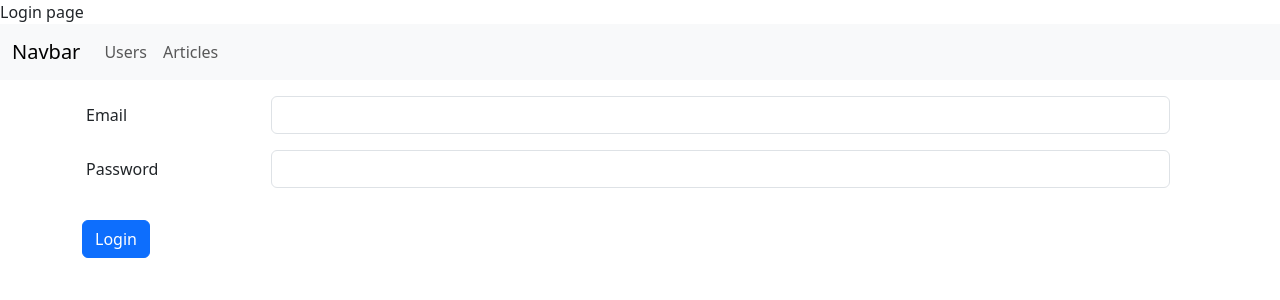
After one commit to Donvik1976/Flask, a Flask app: page /login in a window 1280 px wide. The commit adds this page. Shown: the top 300 px of the page. Run offline with Flask 3, Linux system fonts and the light colour scheme; some libraries are stand-ins or nearby versions.

Commit message:
lesson_3 Tasks completed

```diff
--- a/blog/app.py
+++ b/blog/app.py
@@ -1,11 +1,33 @@
-from flask import Flask
+from flask import Flask, redirect, url_for
+from flask_login import LoginManager
+from flask_sqlalchemy import SQLAlchemy
 
 from blog.article.views import article
+from blog.auth.views import auth
 from blog.user.views import user
+from blog.config import DevelopmentConfig
+
+db = SQLAlchemy()
+login_manager = LoginManager()
 
 
 def create_app() -> Flask:
     app = Flask(__name__)
+    app.config['SECRET_KEY'] = 'w3j&!3h0gzwtbf_jvy1byga*u9-*6xtznn0)&y(*a)yg*$k2@='
+    app.config['SQLALCHEMY_TRACK_MODIFICATIONS'] = False
+    app.config['SQLALCHEMY_DATABASE_URI'] = 'sqlite:///db.sqlite'
+
+    db.init_app(app)
+
+    login_manager.login_view = 'auth.login'
+    login_manager.init_app(app)
+
+    from .models import User
+
+    @login_manager.user_loader
+    def load_user(user_id):
+        return User.query.get(int(user_id))
+
     register_blueprints(app)
     return app
 
@@ -13,3 +35,4 @@ def create_app() -> Flask:
 def register_blueprints(app: Flask):
     app.register_blueprint(user)
     app.register_blueprint(article)
+    app.register_blueprint(auth)
--- a/blog/article/views.py
+++ b/blog/article/views.py
@@ -1,4 +1,5 @@
 from flask import Blueprint, render_template, redirect
+from flask_login import login_required
 from werkzeug.exceptions import NotFound
 
 article = Blueprint('article', __name__, url_prefix='/articles', static_folder='../static')
@@ -23,6 +24,7 @@ ARTICLES = {
 
 
 @article.route('/')
+@login_required
 def article_list():
     return render_template(
         'articles/list.html',
@@ -31,6 +33,7 @@ def article_list():
 
 
 @article.route('/<int:pk>')
+@login_required
 def get_article(pk: int):
     try:
         article_name = ARTICLES[pk]
--- /dev/null
+++ b/blog/auth/views.py
@@ -0,0 +1,33 @@
+from flask import Blueprint, render_template, request, flash, redirect, url_for
+from flask_login import logout_user, login_required, login_user
+from werkzeug.security import check_password_hash
+
+auth = Blueprint('auth', __name__,  static_folder='../static')
+
+
+@auth.route('/login', methods=['POST', 'GET'])
+def login():
+    if request.method == "GET":
+        return render_template(
+            'auth/login.html',
+        )
+
+    email = request.form.get('email')
+    password = request.form.get('password')
+
+    from blog.models import User
+
+    user = User.query.filter_by(email=email).first()
+
+    if not user or not check_password_hash(user.password, password):
+        flash("Check your login details")
+        return redirect(url_for('.login'))
+    login_user(user)
+    return redirect(url_for('user.profile', pk=user.id))
+
+
+@auth.route('/logout')
+@login_required
+def logout():
+    logout_user()
+    return redirect(url_for('.login'))
--- a/blog/templates/articles/details.html
+++ b/blog/templates/articles/details.html
@@ -6,7 +6,7 @@
 {% block body %}
     <h1>
         {{ article_name['text'] }}
-        <a href="{{ url_for('user.get_user', pk=article_name['author']) }}">
+        <a href="{{ url_for('user.profile', pk=article_name['author']) }}">
             {{ article_name['author'] }}
         </a>
     </h1>
--- a/blog/templates/articles/list.html
+++ b/blog/templates/articles/list.html
@@ -14,7 +14,7 @@
                             {{ articles[article_id]['title'] }}
                         </a>
 {#                        {{ articles[article_id]['text'] }}#}
-{#                        <a href="{{ url_for('user.get_user', pk=articles[article_id]['author']) }}">#}
+{#                        <a href="{{ url_for('user.profile', pk=articles[article_id]['author']) }}">#}
 {#                            {{ articles[article_id]['author'] }}#}
 {#                        </a>#}
                     </li>
--- /dev/null
+++ b/blog/templates/auth/login.html
@@ -0,0 +1,37 @@
+{% extends 'base.html' %}
+
+
+{% block title %}
+    Login page
+{% endblock %}
+{% block body %}
+    <div class="row">
+        <div class="col">
+            {% with messages = get_flashed_messages() %}
+                {% if messages %}
+                    <div class="alert alert-danger" role="alert">
+                        {{ messages[0] }}
+                    </div>
+                {% endif %}
+            {% endwith %}
+            <form class="row g-3 mt-3" method="post" action="{{ url_for('auth.login') }}">
+                <div class="mb-3 row">
+                    <label for="email" class="col-sm-2 col-form-label">Email</label>
+                    <div class="col-sm-10">
+                        <input type="text" class="form-control" id="email" name="email">
+                    </div>
+                </div>
+                <div class="mb-3 row">
+                    <label for="password" class="col-sm-2 col-form-label">Password</label>
+                    <div class="col-sm-10">
+                        <input type="password" class="form-control" id="password" name="password">
+                    </div>
+                </div>
+                <div class="col-auto">
+                    <button type="submit" class="btn btn-primary mb-3">Login</button>
+                </div>
+            </form>
+        </div>
+    </div>
+
+{% endblock %}
--- a/blog/templates/navbar.html
+++ b/blog/templates/navbar.html
@@ -1,17 +1,23 @@
 <nav class="navbar navbar-expand-lg bg-body-tertiary">
     <div class="container-fluid">
         <a class="navbar-brand" href="#">Navbar</a>
-    <button class="navbar-toggler" type="button" data-bs-toggle="collapse" data-bs-target="#navbarNav" aria-controls="navbarNav" aria-expanded="false" aria-label="Toggle navigation">
+        <button class="navbar-toggler" type="button" data-bs-toggle="collapse" data-bs-target="#navbarNav"
+                aria-controls="navbarNav" aria-expanded="false" aria-label="Toggle navigation">
             <span class="navbar-toggler-icon"></span>
         </button>
         <div class="collapse navbar-collapse" id="navbarNav">
             <ul class="navbar-nav">
                 <li class="nav-item">
-          <a class="nav-link" href="{{ url_for('user.user_list')}}">Users</a>
+                    <a class="nav-link" href="{{ url_for('user.user_list') }}">Users</a>
                 </li>
                 <li class="nav-item">
-          <a class="nav-link" href="{{ url_for('article.article_list')}}">Articles</a>
+                    <a class="nav-link" href="{{ url_for('article.article_list') }}">Articles</a>
                 </li>
+                {% if current_user.is_authenticated %}
+                    <li class="nav-item">
+                        <a class="nav-link" href="{{ url_for('auth.logout') }}">Logout</a>
+                    </li>
+                {% endif %}
             </ul>
         </div>
     </div>
--- a/blog/templates/users/list.html
+++ b/blog/templates/users/list.html
@@ -7,9 +7,9 @@
     <div class="row">
         <div class="col">
             <h1>Users:</h1>
-            {% for user_id in users %}
+            {% for user in users %}
                 <ul>
-                    <li><a href="{{ url_for('user.get_user', pk=user_id) }}">{{ users[user_id] }}</a></li>
+                    <li><a href="{{ url_for('user.profile', pk=user.id) }}">{{ user.username }}</a></li>
                 </ul>
             {% endfor %}
         </div>
--- a/blog/templates/users/details.html
+++ b/blog/templates/users/profile.html
@@ -5,6 +5,6 @@
 {% endblock %}
 {% block body %}
     <h1>
-        {{ user_name }}
+        {{ user.username }} {{ user.email}}
     </h1>
 {% endblock %}
```
Also changed, not shown: blog/config.py (added, +11 -0 lines), blog/models.py (added, +23 -0 lines), blog/requirements.txt (added, +10 -0 lines), blog/user/views.py (+12 -16 lines), wsgi.py (+18 -1 lines), blog/auth/__init__.py (added), db.sqlite (added), identifier.sqlite (added). Lines whose indentation alone changed are shown as unchanged.
